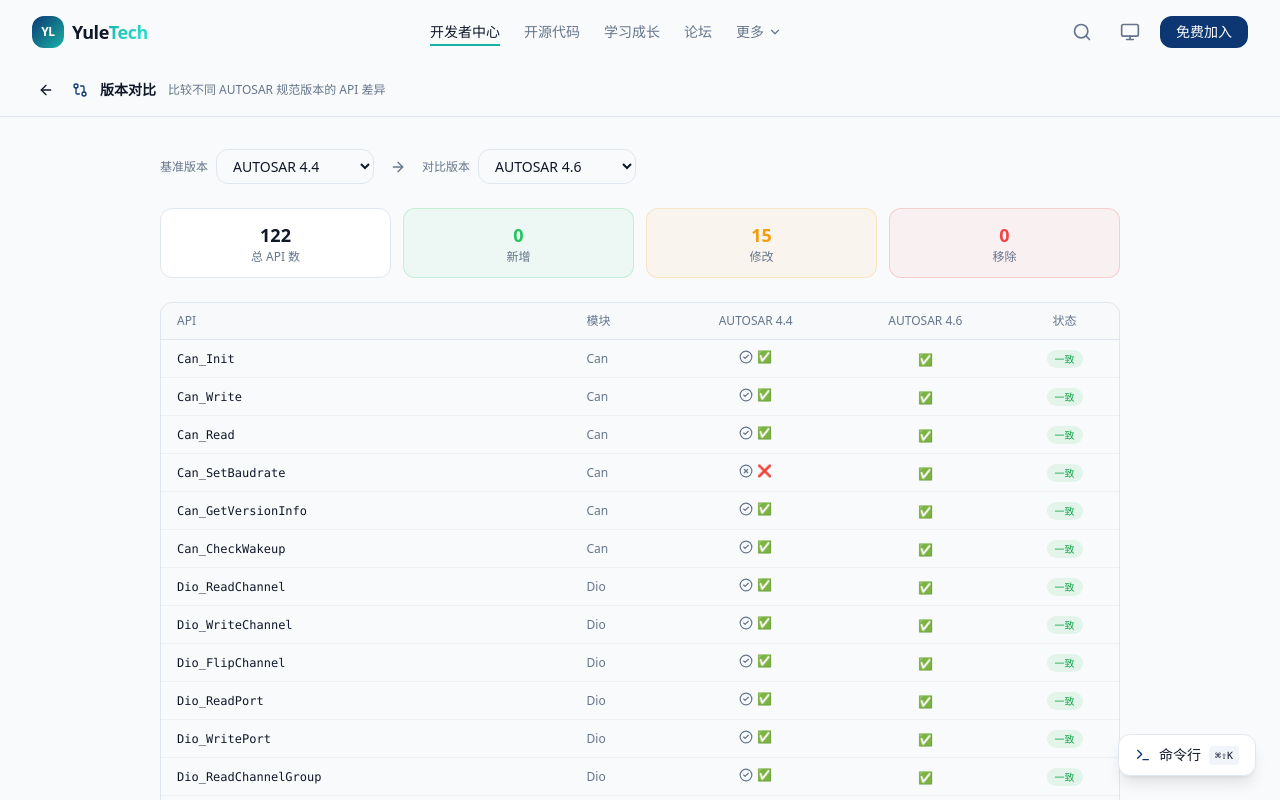
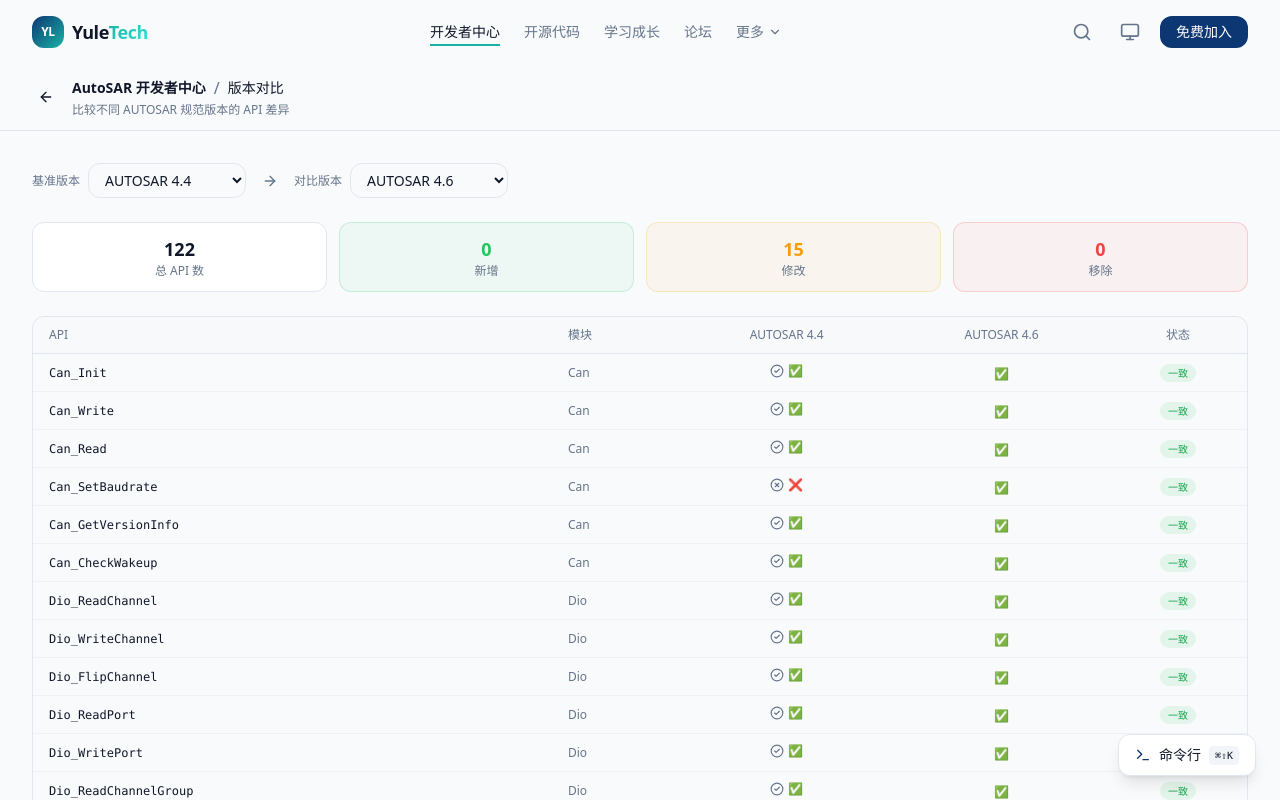
Before and after one commit to frisky1985/yuleCommunity, a React (Vite) app: page /#/autosar/spec/compare in a window 1280 px wide. Shown: the top 800 px of the page. Built offline with nearby package versions, Linux system fonts and the light colour scheme.

Commit message:
feat(ui): update SpecComparePage and SandboxPage with DevHubLayout

```diff
--- a/src/pages/autosar/SandboxPage.tsx
+++ b/src/pages/autosar/SandboxPage.tsx
@@ -1,8 +1,9 @@
 import { useCallback, useState } from 'react';
 import { motion } from 'framer-motion';
 import { Helmet } from 'react-helmet-async';
-import { Code2, Radio, Activity, Zap, ChevronLeft } from 'lucide-react';
-import { Link, useSearchParams } from 'react-router-dom';
+import { Code2, Radio, Activity, Zap } from 'lucide-react';
+import { useSearchParams } from 'react-router-dom';
+import { DevHubLayout } from '../../components/autosar/DevHubLayout';
 import { Sandbox } from '../../components/autosar/Sandbox';
 import { CanBusPanel } from '../../components/autosar/CanBusPanel';
 import { GpioWaveform } from '../../components/autosar/GpioWaveform';
@@ -55,33 +56,18 @@ export function SandboxPage() {
   ];
 
   return (
-    <div className="min-h-screen pt-24 pb-16">
+    <DevHubLayout title="在线编译" backTo="/autosar">
       <Helmet>
         <title>在线编译器 - AutoSAR DevHub - YuleTech</title>
         <meta name="description" content="AutoSAR 在线编译器与运行时仿真环境，支持 CAN/DIO/SPI/MCU 仿真可视化。" />
       </Helmet>
 
-      <div className="max-w-7xl mx-auto px-4 sm:px-6 lg:px-8">
-        {/* Back link */}
-        <motion.div
-          initial={{ opacity: 0, y: -10 }}
-          animate={{ opacity: 1, y: 0 }}
-          className="mb-6"
-        >
-          <Link
-            to="/autosar"
-            className="inline-flex items-center gap-1.5 text-sm text-muted-foreground hover:text-foreground transition-colors"
-          >
-            <ChevronLeft className="w-4 h-4" />
-            Back to DevHub
-          </Link>
-        </motion.div>
-
-        {/* Header */}
+      <div className="py-6">
+        {/* Header badges */}
         <motion.div
           initial={{ opacity: 0, y: 20 }}
           animate={{ opacity: 1, y: 0 }}
-          className="mb-8"
+          className="mb-6"
         >
           <div className="flex items-center gap-3 mb-2">
             <span className="inline-flex items-center gap-1.5 px-3 py-1 rounded-full bg-cyan-500/10 text-cyan-600 dark:text-cyan-400 text-xs font-medium">
@@ -209,6 +195,6 @@ export function SandboxPage() {
           </motion.div>
         </div>
       </div>
-    </div>
+    </DevHubLayout>
   );
 }
--- a/src/pages/autosar/SpecComparePage.tsx
+++ b/src/pages/autosar/SpecComparePage.tsx
@@ -1,36 +1,16 @@
 import { Helmet } from 'react-helmet-async';
-import { useNavigate } from 'react-router-dom';
-import { ArrowLeft, GitCompare } from 'lucide-react';
+import { DevHubLayout } from '../../components/autosar/DevHubLayout';
 import { SpecVersionCompare } from '../../components/autosar/SpecVersionCompare';
 
 export function SpecComparePage() {
-  const navigate = useNavigate();
-
   return (
-    <div className="min-h-screen pt-16">
+    <DevHubLayout title="版本对比" subtitle="比较不同 AUTOSAR 规范版本的 API 差异" backTo="/autosar/spec">
       <Helmet>
         <title>版本对比 - AutoSAR 规范引擎 - YuleTech</title>
       </Helmet>
-
-      {/* Header */}
-      <div className="border-b border-border bg-muted/10">
-        <div className="max-w-7xl mx-auto px-4 sm:px-6 lg:px-8 py-3 flex items-center gap-3">
-          <button
-            onClick={() => navigate('/autosar/spec')}
-            className="p-1.5 rounded-lg hover:bg-muted/50 transition-colors"
-          >
-            <ArrowLeft className="w-4 h-4" />
-          </button>
-          <GitCompare className="w-4 h-4 text-primary" />
-          <span className="font-semibold text-sm">版本对比</span>
-          <span className="text-xs text-muted-foreground">比较不同 AUTOSAR 规范版本的 API 差异</span>
-        </div>
-      </div>
-
-      {/* Content */}
-      <div className="max-w-5xl mx-auto px-4 sm:px-6 lg:px-8 py-8">
+      <div className="py-8">
         <SpecVersionCompare />
       </div>
-    </div>
+    </DevHubLayout>
   );
 }
```
